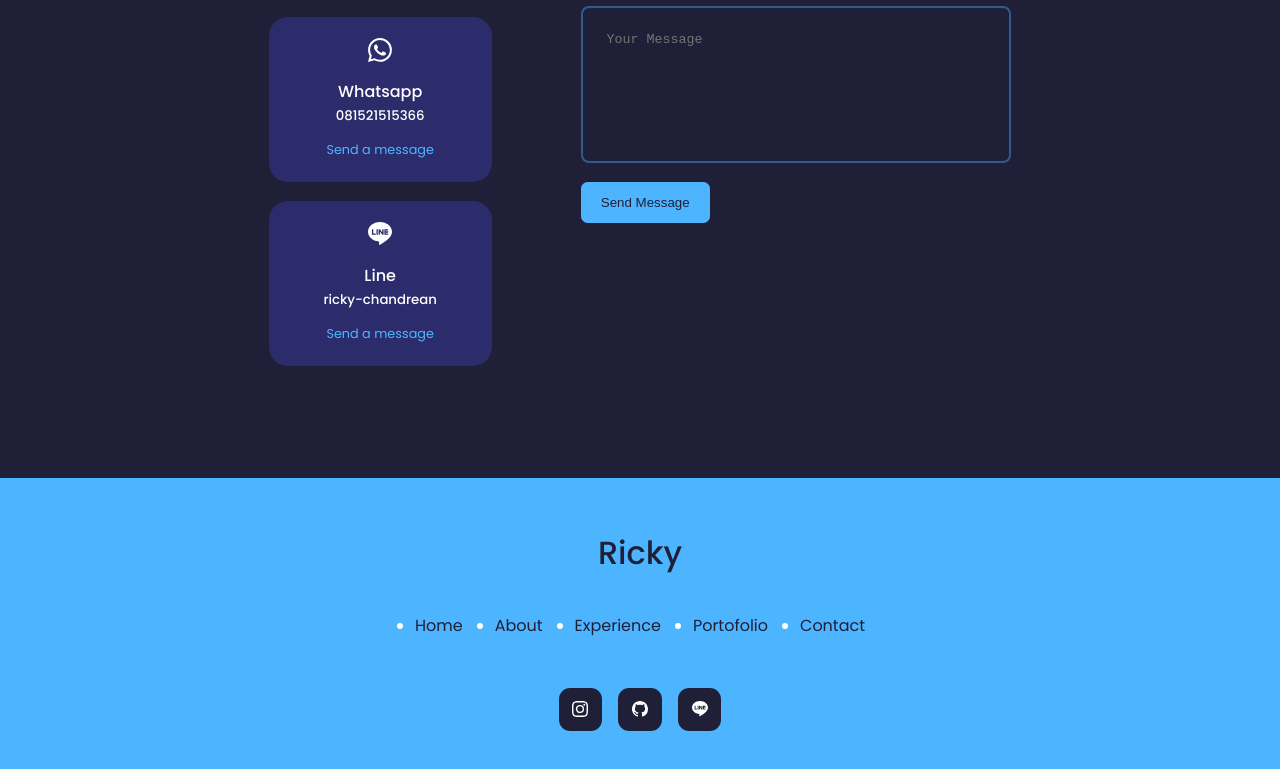
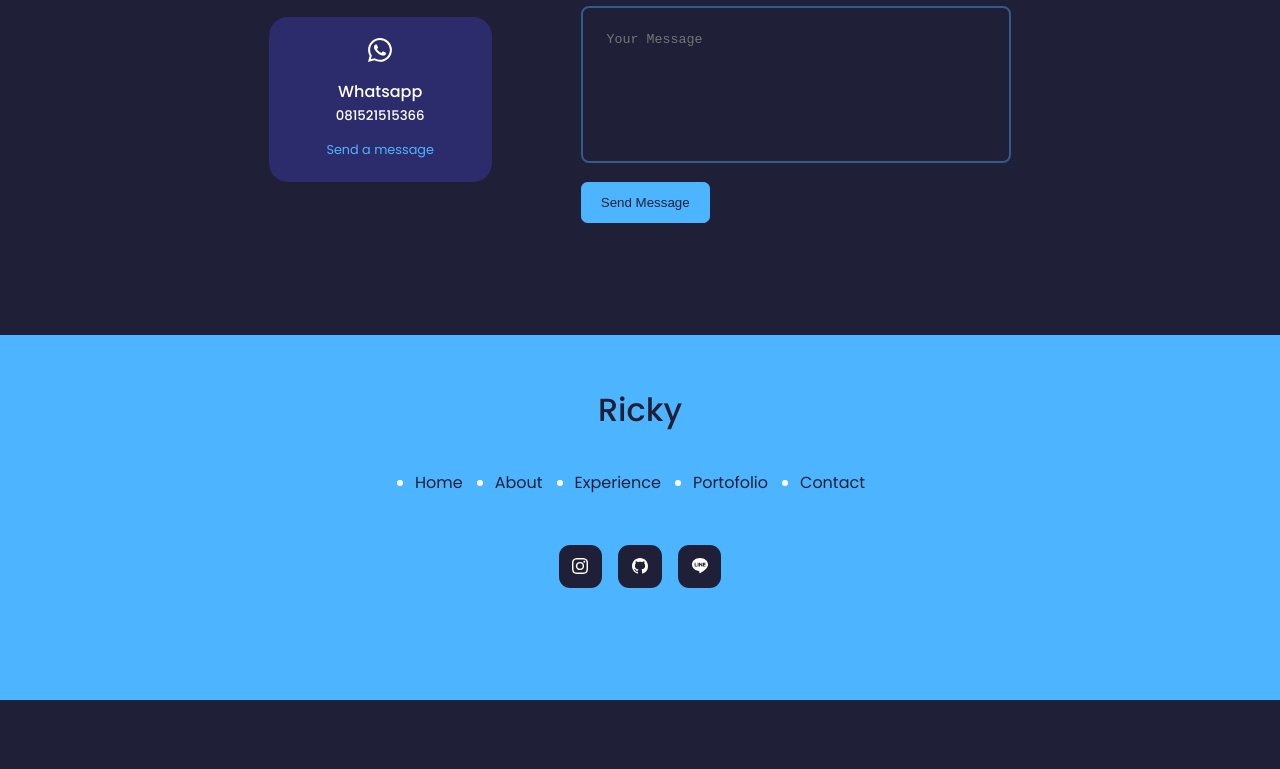
Before and after one commit to RickyChandrean/Portofolio, a React (Create React App) app: page / in a window 1280 px wide. Shown: the part 3917-4686 px from the top of the page. After the commit the page ends 4617 px from the top, so only its background shows below. Built offline with nearby package versions, Linux system fonts and the light colour scheme.

Commit message:
contact Fix

```diff
--- a/src/components/contact/Contact.jsx
+++ b/src/components/contact/Contact.jsx
@@ -1,7 +1,7 @@
 import React from 'react'
 import './contact.css'
 import { AiOutlineMail } from "react-icons/ai"
-import { BsWhatsapp, BsLine } from "react-icons/bs"
+import { BsWhatsapp } from "react-icons/bs"
 import { useRef } from 'react';
 import emailjs from '@emailjs/browser';
 
@@ -39,12 +39,6 @@ const Contact = () => {
 						<h5>081521515366</h5>
 						<a href='https://api.whatsapp.com/send?phone=6281521515366' target='_blank' rel='noopener noreferrer'>Send a message</a>
 					</article>
-					<article className="contact_option">
-						<BsLine className='contact_option-icon' />
-						<h4>Line</h4>
-						<h5>ricky-chandrean</h5>
-						<a href='http://line.me/ti/p/~ricky-chandrean' target='_blank' rel='noopener noreferrer'>Send a message</a>
-					</article>
 				</div>
 				<form ref={form} onSubmit={sendEmail}>
 					<input type="text" name='name' placeholder='Enter Full Name' required />
```
